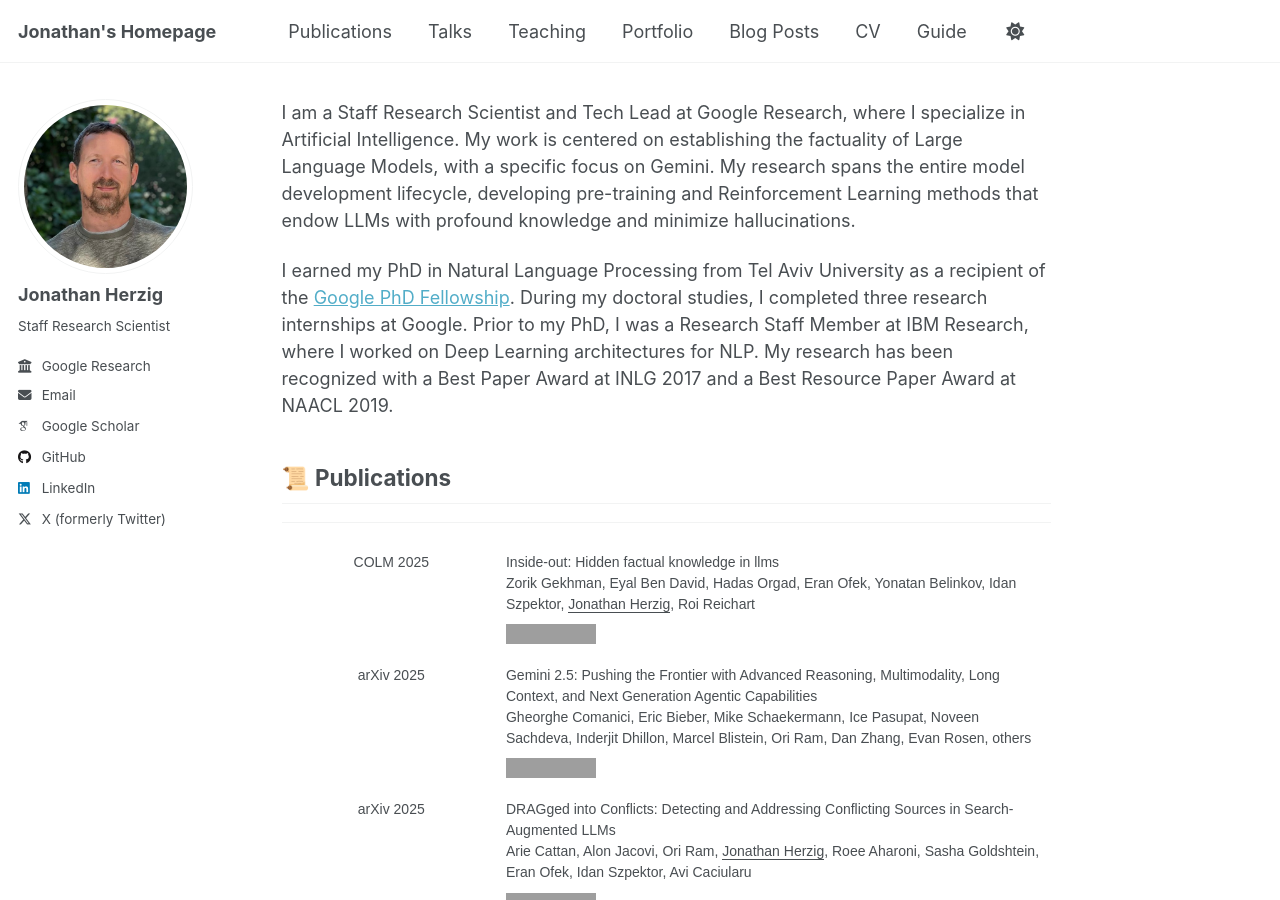
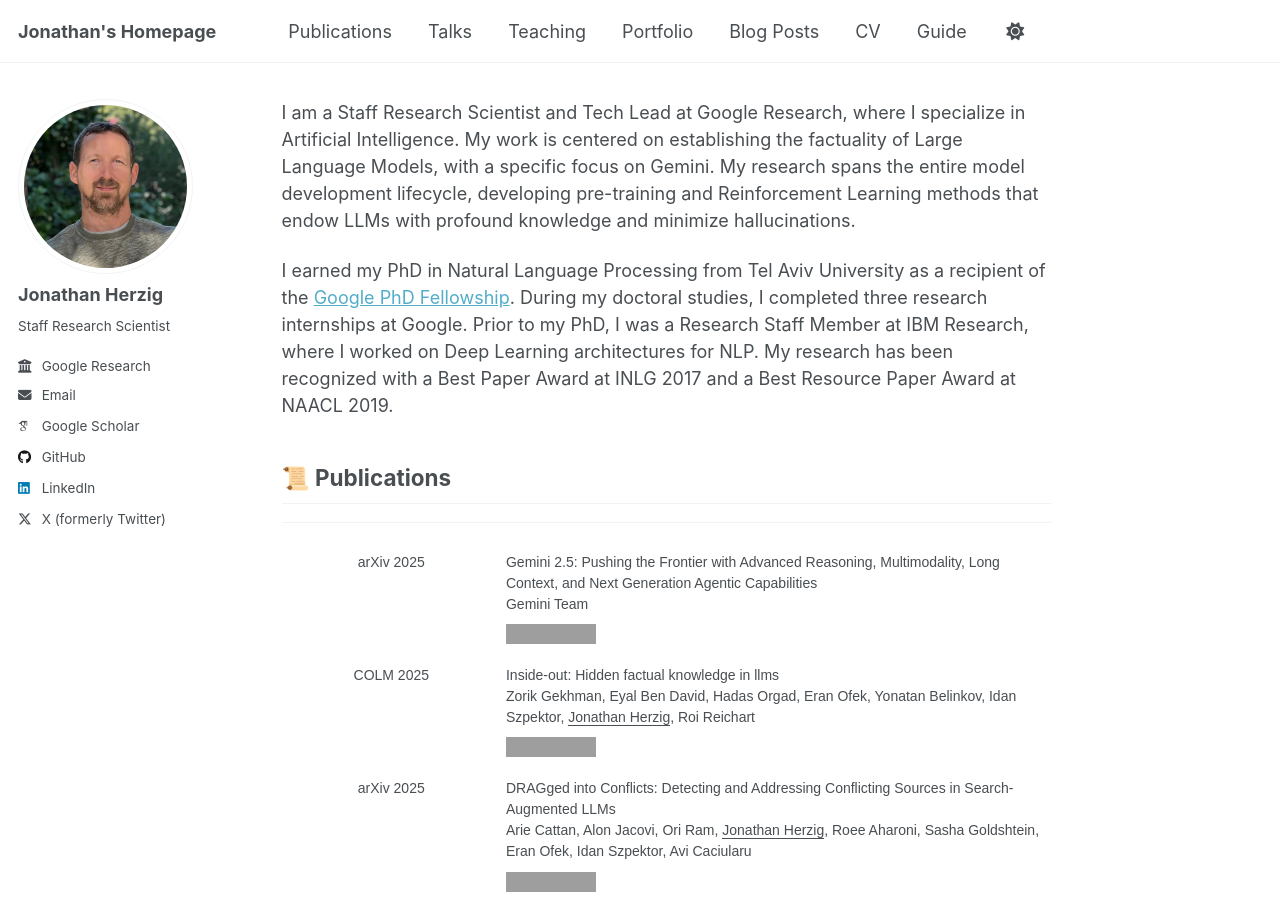
Before and after one commit to jonathanherzig/new-homepage, a Jekyll site: the page built from _pages/about.md, in a window 1280 px wide and 900 px high. Built offline with Jekyll 4.4.1, drawn with Linux system fonts in a browser that asks for light colours; some web fonts are replaced; a script that is not in the unit is left out; grey boxes are pictures that could not be loaded.

Commit message:
Update publications.yml

```diff
--- a/_data/publications.yml
+++ b/_data/publications.yml
@@ -1,10 +1,12 @@
+- venue: "arXiv 2025"
+  title: "Gemini 2.5: Pushing the Frontier with Advanced Reasoning, Multimodality, Long Context, and Next Generation Agentic Capabilities"
+  authors: "Gemini Team"
+  pdf: "https://arxiv.org/pdf/2507.06261"
+
 - venue: "COLM 2025"
   title: "Inside-out: Hidden factual knowledge in llms"
   authors: "Zorik Gekhman, Eyal Ben David, Hadas Orgad, Eran Ofek, Yonatan Belinkov, Idan Szpektor, <u>Jonathan Herzig</u>, Roi Reichart"
-
-- venue: "arXiv 2025"
-  title: "Gemini 2.5: Pushing the Frontier with Advanced Reasoning, Multimodality, Long Context, and Next Generation Agentic Capabilities"
-  authors: "Gheorghe Comanici, Eric Bieber, Mike Schaekermann, Ice Pasupat, Noveen Sachdeva, Inderjit Dhillon, Marcel Blistein, Ori Ram, Dan Zhang, Evan Rosen, others"
+  pdf: "https://arxiv.org/pdf/2503.15299"
 
 - venue: "arXiv 2025"
   title: "DRAGged into Conflicts: Detecting and Addressing Conflicting Sources in Search-Augmented LLMs"
```
